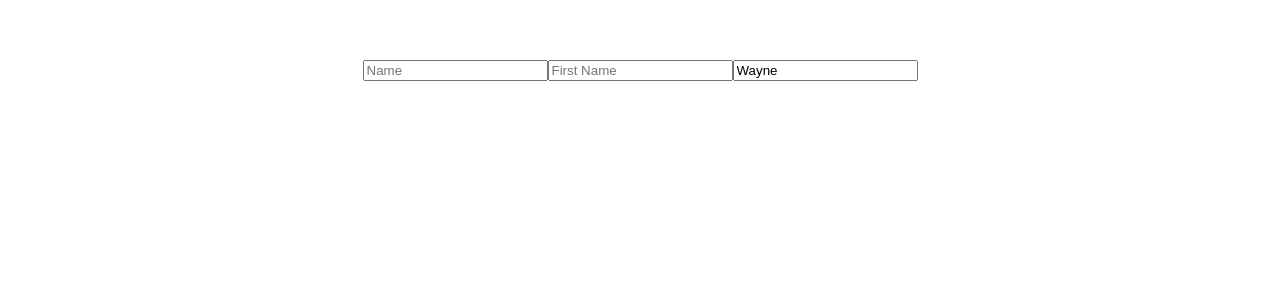
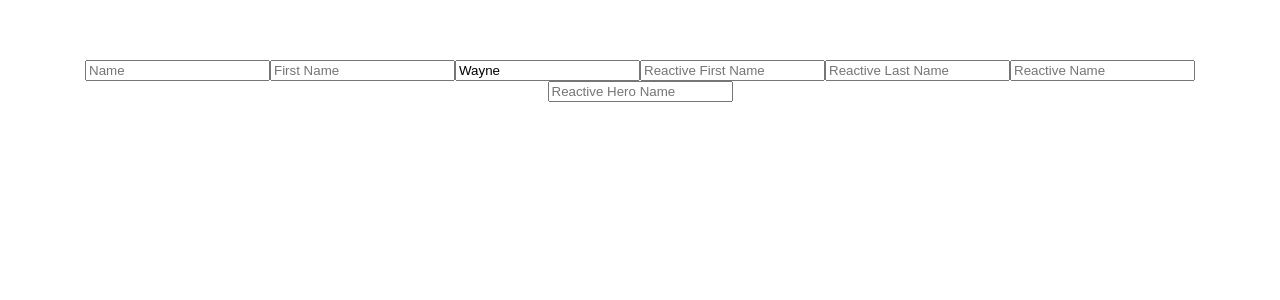
Before and after one commit to Omaralabdullah051/vue-composition, a Vue app: page / in a window 1280 px wide. Shown: the top 300 px of the page. Built offline with nearby package versions, Linux system fonts and the light colour scheme.

Commit message:
replacing watchers andh reactive

```diff
--- a/src/components/Watch.vue
+++ b/src/components/Watch.vue
@@ -5,14 +5,60 @@
 
        <input type="text" placeholder="First Name" v-model="firstName">
        <input type="text" placeholder="Last Name" v-model="lastName">
+
+       <input type="text" placeholder="Reactive First Name" v-model="fName">
+       <input type="text" placeholder="Reactive Last Name" v-model="lName">
+       <input type="text" placeholder="Reactive Name" v-model="options.name">
+       <input type="text" placeholder="Reactive Hero Name" v-model="options.heroName">
     </div>
 </template>
 
 <script>
-import {ref, watch} from "vue";
+import {ref, watch, reactive, toRefs} from "vue";
     export default {
         name: 'WatchA',
         setup(){
+
+          const state = reactive({
+            fName: '',
+            lName: '',
+            options: {
+                name: '',
+                heroName: ''
+            }
+          })
+
+        //watching multiple proties at a time
+        //   watch(() => {
+        //     return {...state}
+        //   }, (newValue, oldValue)=> {
+        //     console.log('fName old Value', oldValue.fName);
+        //     console.log('fName new Value', newValue.fName);
+        //     console.log('lName old Value', oldValue.lName);
+        //     console.log('lName new Value', newValue.lName);
+        //   })
+
+       //watching invidual property
+        watch(()=> state.fName, (newValue,oldValue)=> {
+               console.log('fName old Value', oldValue);
+               console.log('fName new Value', newValue);
+        })
+
+        //watching invidual property's current value
+        watch(()=> state.lName, (value)=> {
+               console.log('lname value', value);
+        })
+
+        //watching deeply nested properties
+        watch(()=> state.options, (newValue,oldValue)=> {
+               console.log('options old Value', oldValue);
+               console.log('options new Value', newValue);
+        },
+        {
+            deep: true
+        }
+        )
+
           const firstName = ref('');
           const lastName = ref('Wayne');
 
@@ -29,7 +75,8 @@ import {ref, watch} from "vue";
 
           return {
             firstName,
-            lastName
+            lastName,
+            ...toRefs(state)
           }
         },
         data(){
```
